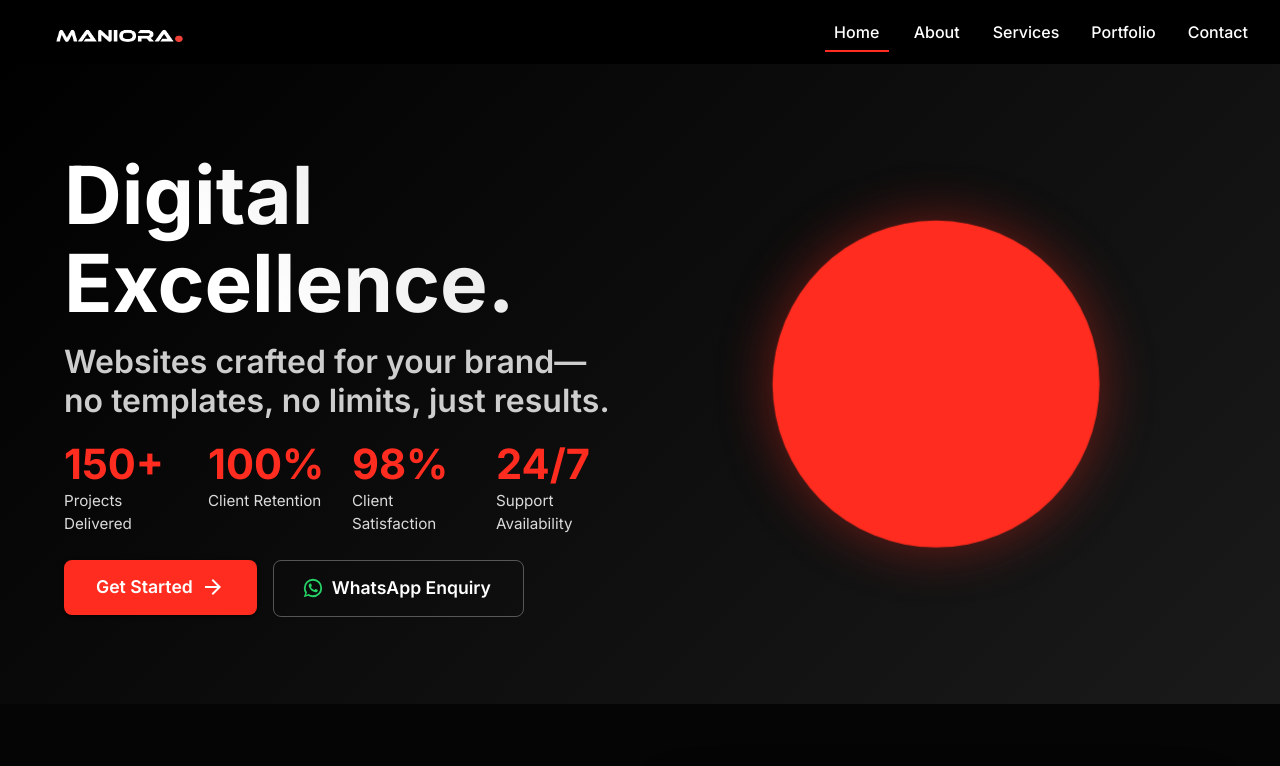
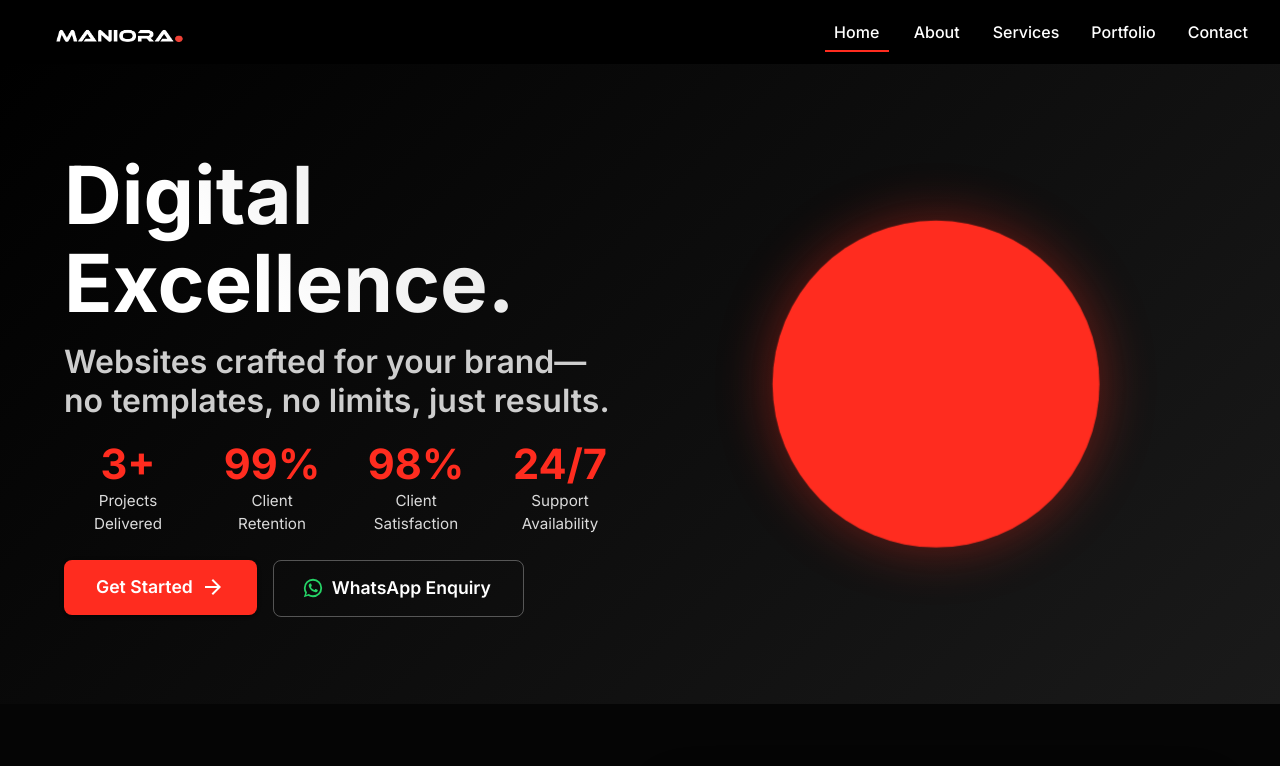
Before and after one commit to Maniora/maniora, a React (Vite) app: page / in a window 1280 px wide. Shown: the top 766 px of the page. Built offline with nearby package versions, Linux system fonts and the light colour scheme.

Commit message:
updated the metrics

```diff
--- a/src/pages/Home.jsx
+++ b/src/pages/Home.jsx
@@ -283,19 +283,24 @@ const Home = () => {
                   <Grid
                     container
                     spacing={{ md: 2 }}
-                    sx={{ mt: 3, mb: 3, justifyContent: 'flex-start', textAlign: 'left' }}
+                    sx={{ mt: 3, mb: 3, justifyContent: 'center', textAlign: 'center' }}
                   >
                     <Grid item md={3}>
                       <Typography sx={{ fontWeight: 800, color: '#FF2C1F', fontSize: '2.6rem', lineHeight: 1 }}>
-                        <CountUp end={150} />+
+                        <CountUp end={3} />+
                       </Typography>
                       <Typography sx={{ color: 'rgba(255,255,255,0.85)', mt: 0.6, fontSize: '0.95rem' }}>Projects Delivered</Typography>
                     </Grid>
                     <Grid item md={3}>
                       <Typography sx={{ fontWeight: 800, color: '#FF2C1F', fontSize: '2.6rem', lineHeight: 1 }}>
-                        <CountUp end={100} />%
+                        <CountUp end={99} />%
                       </Typography>
-                      <Typography sx={{ color: 'rgba(255,255,255,0.85)', mt: 0.6, fontSize: '0.95rem' }}>Client Retention</Typography>
+                      <Typography sx={{ color: 'rgba(255,255,255,0.85)', mt: 0.6, fontSize: '0.95rem' }}>
+                        Client
+                        <Box component="span" sx={{ display: { xs: 'none', md: 'inline' } }}><br /></Box>
+                        <Box component="span" sx={{ display: { xs: 'inline', md: 'none' } }}> </Box>
+                        Retention
+                      </Typography>
                     </Grid>
                     <Grid item md={3}>
                       <Typography sx={{ fontWeight: 800, color: '#FF2C1F', fontSize: '2.6rem', lineHeight: 1 }}>
```
